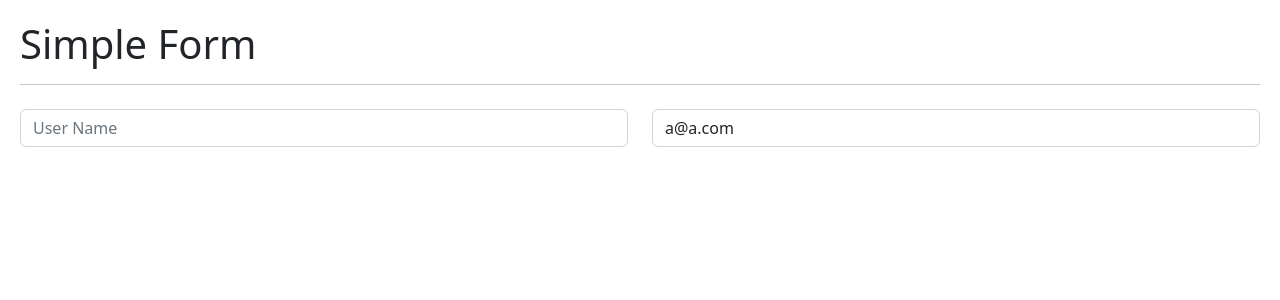
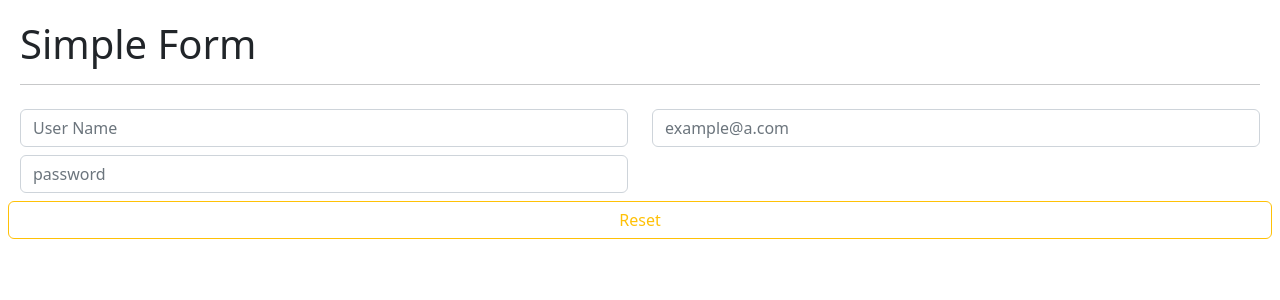
Before and after one commit to cristian-lara/react-learning, a React (Vite) app in the folder 04-hooks/hook-app/: page / in a window 1280 px wide. Shown: the top 300 px of the page. Built offline with nearby package versions, Linux system fonts and the light colour scheme.

Commit message:
feat: custom hook para formulario

```diff
--- a/04-hooks/hook-app/src/02-UseEffect/Message.jsx
+++ b/04-hooks/hook-app/src/02-UseEffect/Message.jsx
@@ -1,5 +1,20 @@
+import {useEffect} from "react";
+
 export const Message = () => {
+
+    useEffect(() => {
+        console.log('componente creado')
+        const mouseEvent = (event)=>console.log('event', event)
+        window.addEventListener('mousemove', mouseEvent)
+        return () => {
+            console.log('componente destruido')
+            window.removeEventListener('mousemove', mouseEvent);
+        };
+    }, []);
+
     return (
-        <></>
+        <>
+        <h3>El usuario ya existe</h3>
+        </>
     );
 };
--- /dev/null
+++ b/04-hooks/hook-app/src/02-UseEffect/SimpleFormWithCustomHook.jsx
@@ -0,0 +1,55 @@
+import {useEffect, useState} from "react";
+import {Message} from "./Message.jsx";
+import {UseForm} from "../hooks/UseForm.js";
+
+export const SimpleFormWithCustomHook = () => {
+const {formState, onInputChange, userName, email, password, onResetForm} = UseForm({
+    userName: '',
+    email: '',
+    password: '',
+})
+
+// const {userName, email, password} = formState
+    return (
+        <>
+            <h1>Simple Form</h1>
+            <hr/>
+            <form >
+                <div className="row">
+                    <div className="col-md-6">
+                        <input type="text"
+                               className="form-control mt-2"
+                               placeholder="User Name"
+                               name="userName"
+                               value={userName}
+                               onChange={onInputChange}
+                        />
+                    </div>
+                    {
+                        (userName === 'hola') && <Message/>
+                    }
+                    <div className="col-md-6">
+                        <input type="text"
+                               className="form-control mt-2"
+                               placeholder="example@a.com"
+                               name="email"
+                               value={email}
+                               onChange={onInputChange}
+                        />
+                    </div>
+                    <div className="col-md-6">
+                        <input type="password"
+                               className="form-control mt-2"
+                               placeholder="password"
+                               name="password"
+                               value={password}
+                               onChange={onInputChange}
+                        />
+                    </div>
+                    <button className="btn btn-outline-warning mt-2" onClick={onResetForm}>Reset</button>
+                </div>
+            </form>
+
+        </>
+    );
+};
--- a/04-hooks/hook-app/src/HooksApp.jsx
+++ b/04-hooks/hook-app/src/HooksApp.jsx
@@ -2,12 +2,13 @@ import Button from "bootstrap/js/src/button.js";
 import {CounterApp} from "./01-use-state/CounterApp.jsx";
 import {CounterWithCustomHook} from "./01-use-state/CounterWithCustomHook.jsx";
 import {SimpleForm} from "./02-UseEffect/SimpleForm.jsx";
+import {SimpleFormWithCustomHook} from "./02-UseEffect/SimpleFormWithCustomHook.jsx";
 
 export const HooksApp = () => {
     return (
         <>
             {/*<CounterWithCustomHook/>*/}
-            <SimpleForm/>
+            <SimpleFormWithCustomHook/>
         </>
     );
 };
--- /dev/null
+++ b/04-hooks/hook-app/src/hooks/UseForm.js
@@ -0,0 +1,20 @@
+import {useState} from "react";
+
+export const UseForm = (initialForm = {}) => {
+    const [formState, setFormState] = useState(initialForm);
+
+    const onInputChange = ({target}) => {
+        const {name, value} = target
+        setFormState({...formState, [name]: value})
+    }
+    const onResetForm = ()=>{
+        setFormState(initialForm)
+    }
+
+    return {
+        ...formState,
+        formState,
+        onInputChange,
+        onResetForm
+    }
+};
```
